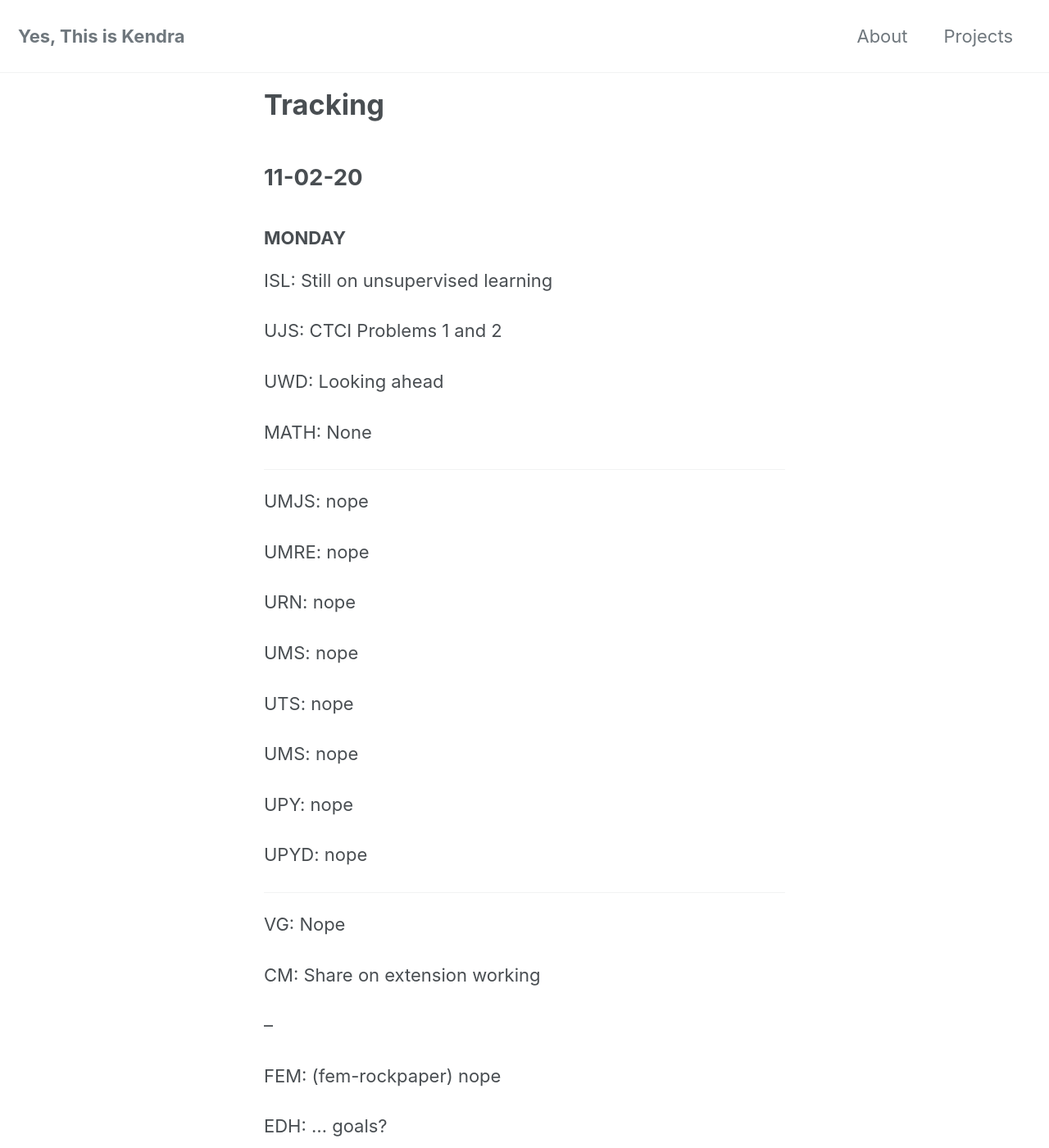
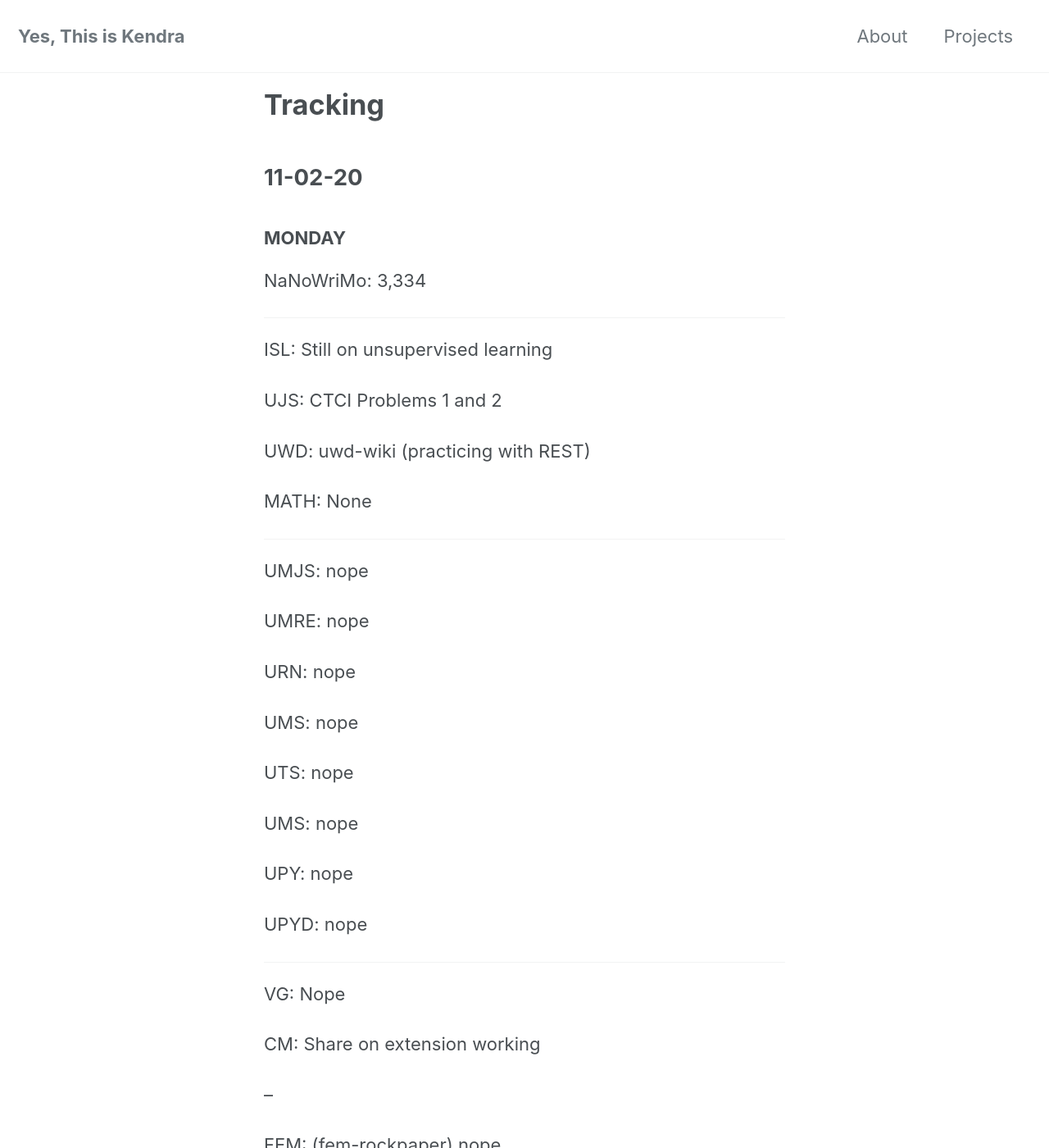
Before and after one commit to yesthisiskendra/yesthisiskendra.github.io, a Jekyll site: the page built from _pages/tracking.md, in a window 1280 px wide and 1400 px high. Shown: the whole window at 82% size. Built offline with Jekyll 4.4.1, drawn with Linux system fonts in a browser that asks for light colours; cached includes are drawn as plain includes; nearby versions of some CDN libraries; some of the changed text lies outside the part shown.

Commit message:
Add updates to tracking

```diff
--- a/_pages/tracking.md
+++ b/_pages/tracking.md
@@ -9,11 +9,15 @@ permalink: /tracking/
 
 ### MONDAY
 
+NaNoWriMo: 3,334
+
+---
+
 ISL: Still on unsupervised learning
 
 UJS: CTCI Problems 1 and 2
 
-UWD: Looking ahead
+UWD: uwd-wiki (practicing with REST)
 
 MATH: None
 
```
Also changed, not shown: other parts of _pages/tracking.md (+1 -1 lines).
